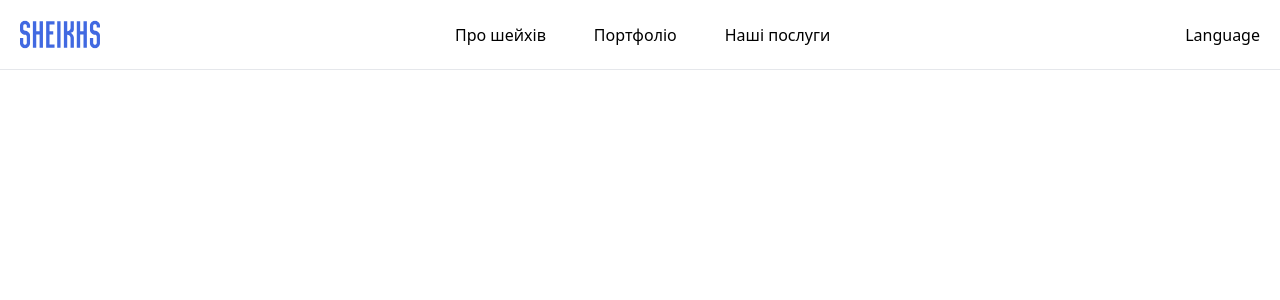
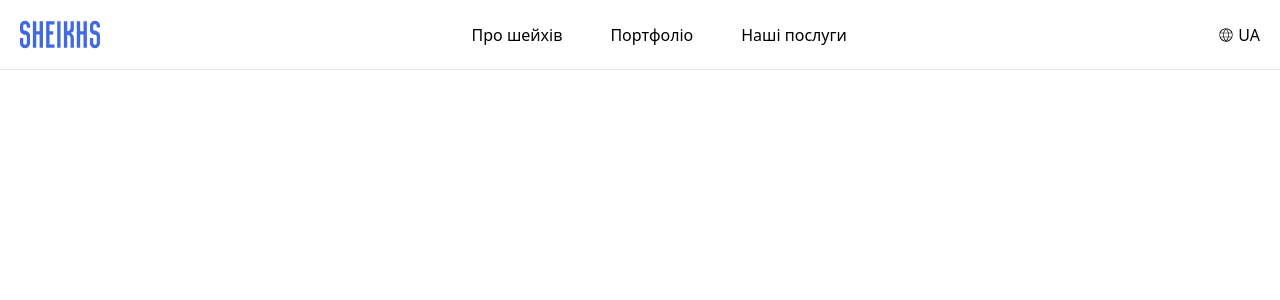
Before and after one commit to s0nyseventeen/sheikhs2, a React (Vite) app: page / in a window 1280 px wide. Shown: the top 300 px of the page. Built offline with nearby package versions, Linux system fonts and the light colour scheme; the HTML template or start-up script is replaced by a standard one.

Commit message:
Add CiGlobe icon to facilitate future language selection on the site

```diff
--- a/package.json
+++ b/package.json
@@ -12,7 +12,8 @@
   },
   "dependencies": {
     "react": "^18.3.1",
-    "react-dom": "^18.3.1"
+    "react-dom": "^18.3.1",
+    "react-icons": "^5.3.0"
   },
   "devDependencies": {
     "@testing-library/jest-dom": "^6.4.8",
--- a/src/components/Header.tsx
+++ b/src/components/Header.tsx
@@ -1,3 +1,5 @@
+import { CiGlobe } from "react-icons/ci";
+
 import Logo from "./icons/Logo";
 
 export default function Header() {
@@ -20,7 +22,10 @@ export default function Header() {
         </ul>
       </nav>
       <div className="mr-5">
-        <a href="#">Language</a>
+        <a href="#" className="flex items-center gap-1">
+          <CiGlobe size={16} />
+          <span>UA</span>
+        </a>
       </div>
     </div>
   );
```
Also changed, not shown: 1 other file (tests, documents, lock files or other folders).
